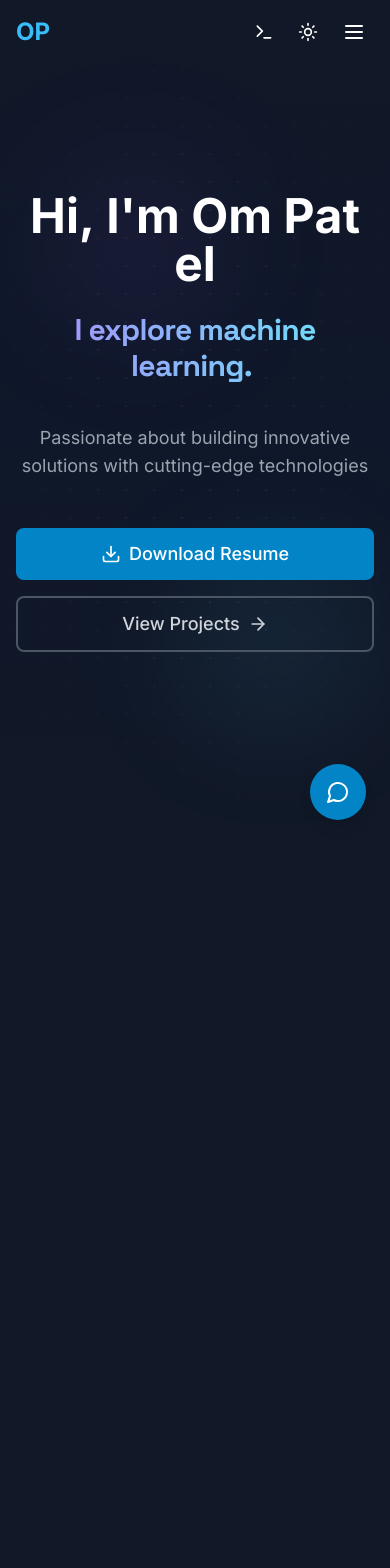
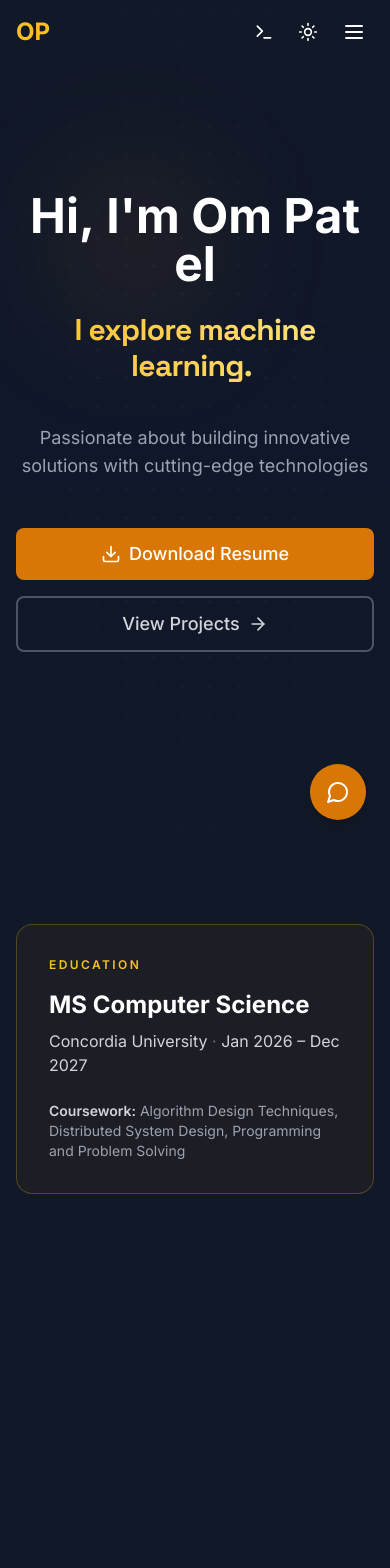
Before and after one commit to OmPatel1493/portfolio, a Next.js app: page / in a window 390 px wide. Shown: the top 1568 px of the page. Built offline with nearby package versions, Linux system fonts and the light colour scheme.

Commit message:
unify color palette to mono + amber accent

```diff
--- a/components/sections/AboutSection.tsx
+++ b/components/sections/AboutSection.tsx
@@ -3,10 +3,6 @@
 import { useEffect, useRef } from "react";
 import { gsap } from "gsap";
 import { ScrollTrigger } from "gsap/ScrollTrigger";
-import { skills, skillCategories } from "@/data/skills";
-import Card from "@/components/ui/Card";
-import Badge from "@/components/ui/Badge";
-import AnimatedCounter from "@/components/sections/AnimatedCounter";
 
 if (typeof window !== "undefined") {
   gsap.registerPlugin(ScrollTrigger);
@@ -17,62 +13,18 @@ export default function AboutSection() {
 
   useEffect(() => {
     const ctx = gsap.context(() => {
-      // Title animation
-      gsap.from(".about-title", {
+      gsap.from(".education-card", {
         scrollTrigger: {
-          trigger: ".about-title",
-          start: "top 80%",
-          end: "bottom 20%",
-          toggleActions: "play reverse play reverse",
+          trigger: ".education-card",
+          start: "top 85%",
+          toggleActions: "play none none none",
         },
         opacity: 0,
-        y: 50,
+        y: 40,
         duration: 1,
-        ease: "power3.out"
+        ease: "power3.out",
       });
 
-      // Text reveal animation
-      gsap.from(".reveal-text", {
-        scrollTrigger: {
-          trigger: ".reveal-text",
-          start: "top 85%",
-          end: "bottom 60%",
-          scrub: 1,
-        },
-        clipPath: "inset(0 100% 0 0)",
-        duration: 1,
-      });
-
-      // Stats cards stagger
-      gsap.from(".stat-card", {
-        scrollTrigger: {
-          trigger: ".stat-card",
-          start: "top 85%",
-          end: "bottom 20%",
-          toggleActions: "play reverse play reverse",
-        },
-        opacity: 0,
-        y: 50,
-        scale: 0.8,
-        stagger: 0.1,
-        duration: 0.8,
-        ease: "back.out(1.7)"
-      });
-
-      // Skill cards with rotation
-      gsap.from(".skill-card", {
-        scrollTrigger: {
-          trigger: ".skill-card",
-          start: "top 85%",
-          end: "bottom 20%",
-          toggleActions: "play reverse play reverse",
-        },
-        opacity: 0,
-        rotateY: 90,
-        stagger: 0.15,
-        duration: 1,
-        ease: "power2.out"
-      });
     }, sectionRef);
 
     return () => ctx.revert();
@@ -80,56 +32,23 @@ export default function AboutSection() {
 
   return (
     <div ref={sectionRef} className="min-h-screen py-20 relative">
-
-      <div className="max-w-7xl mx-auto px-4 sm:px-6 lg:px-8 relative z-10">
-        <div className="about-title text-center mb-16">
-          <h2 className="text-4xl md:text-5xl font-bold text-gray-900 dark:text-transparent dark:bg-clip-text dark:bg-gradient-to-r dark:from-primary-400 dark:to-purple-400 mb-4">
-            About Me
-          </h2>
-          <p className="reveal-text text-lg text-gray-600 dark:text-gray-400 max-w-2xl mx-auto" style={{ clipPath: "inset(0 100% 0 0)" }}>
-            Passionate developer with expertise in full-stack development and data science
+      <div className="max-w-4xl mx-auto px-4 sm:px-6 lg:px-8 relative z-10">
+        <div className="education-card mx-auto max-w-2xl rounded-2xl border border-amber-400/30 dark:border-amber-400/25 bg-amber-500/5 dark:bg-amber-500/5 backdrop-blur-sm p-8 md:p-10">
+          <p className="text-xs md:text-sm font-semibold uppercase tracking-[0.2em] text-amber-600 dark:text-amber-400 mb-4">
+            Education
+          </p>
+          <h3 className="text-2xl md:text-3xl font-bold text-gray-900 dark:text-white mb-2">
+            MS Computer Science
+          </h3>
+          <p className="text-base md:text-lg text-gray-700 dark:text-gray-300 mb-6">
+            Concordia University <span className="text-gray-400 dark:text-gray-500">·</span> Jan 2026 – Dec 2027
+          </p>
+          <p className="text-sm md:text-base text-gray-600 dark:text-gray-400">
+            <span className="font-semibold text-gray-700 dark:text-gray-300">Coursework:</span>{" "}
+            Algorithm Design Techniques, Distributed System Design, Programming and Problem Solving
           </p>
         </div>
 
-        <div className="grid grid-cols-2 md:grid-cols-4 gap-4 mb-16">
-          <Card className="stat-card text-center dark:bg-gray-800/60 dark:backdrop-blur-xl dark:border-gray-700/50">
-            <div className="text-3xl font-bold text-primary-600 dark:text-primary-400">
-              <AnimatedCounter end={2} suffix="+" />
-            </div>
-            <div className="text-sm text-gray-600 dark:text-gray-400">Internships</div>
-          </Card>
-          <Card className="stat-card text-center dark:bg-gray-800/60 dark:backdrop-blur-xl dark:border-gray-700/50">
-            <div className="text-3xl font-bold text-primary-600 dark:text-primary-400">
-              <AnimatedCounter end={5} suffix="+" />
-            </div>
-            <div className="text-sm text-gray-600 dark:text-gray-400">Projects</div>
-          </Card>
-          <Card className="stat-card text-center dark:bg-gray-800/60 dark:backdrop-blur-xl dark:border-gray-700/50">
-            <div className="text-3xl font-bold text-primary-600 dark:text-primary-400">
-              <AnimatedCounter end={8} />.<AnimatedCounter end={31} />
-            </div>
-            <div className="text-sm text-gray-600 dark:text-gray-400">GPA</div>
-          </Card>
-          <Card className="stat-card text-center dark:bg-gray-800/60 dark:backdrop-blur-xl dark:border-gray-700/50">
-            <div className="text-3xl font-bold text-primary-600 dark:text-primary-400">
-              <AnimatedCounter end={10} suffix="+" />
-            </div>
-            <div className="text-sm text-gray-600 dark:text-gray-400">Skills</div>
-          </Card>
-        </div>
-
-        <div className="grid grid-cols-1 md:grid-cols-2 gap-8" style={{ perspective: "1000px" }}>
-          {Object.entries(skillCategories).slice(0, 4).map(([category, categorySkills]) => (
-            <Card key={category} className="skill-card dark:bg-gray-800/60 dark:backdrop-blur-xl dark:border-gray-700/50">
-              <h3 className="text-xl font-bold text-gray-900 dark:text-gray-100 mb-4">{category}</h3>
-              <div className="flex flex-wrap gap-2">
-                {categorySkills.map((skill) => (
-                  <Badge key={skill} variant="primary" className="dark:bg-primary-900/30 dark:text-primary-300 dark:border dark:border-primary-700/50">{skill}</Badge>
-                ))}
-              </div>
-            </Card>
-          ))}
-        </div>
       </div>
     </div>
   );
--- a/components/sections/ExperienceSection.tsx
+++ b/components/sections/ExperienceSection.tsx
@@ -78,7 +78,7 @@ export default function ExperienceSection() {
     <div ref={sectionRef} className="min-h-screen py-20 relative">
       <div className="max-w-5xl mx-auto px-4 sm:px-6 lg:px-8 text-white relative z-10">
         <div className="experience-title text-center mb-16">
-          <h2 className="text-4xl md:text-5xl font-bold text-gray-900 dark:text-transparent dark:bg-clip-text dark:bg-gradient-to-r dark:from-primary-400 dark:to-emerald-400 mb-4">
+          <h2 className="text-4xl md:text-6xl font-extrabold tracking-tight uppercase text-transparent bg-clip-text bg-gradient-to-r from-gray-900 to-gray-400 dark:from-white dark:to-gray-500 mb-4">
             Experience
           </h2>
           <p className="text-lg text-gray-600 dark:text-gray-400 max-w-2xl mx-auto">
--- a/components/sections/Hero.tsx
+++ b/components/sections/Hero.tsx
@@ -109,7 +109,7 @@ export default function Hero() {
 
           <div
             ref={subtitleRef}
-            className="text-3xl md:text-5xl font-bold tracking-tight mb-8 h-20 text-transparent bg-clip-text bg-gradient-to-r from-violet-600 to-cyan-500 dark:from-violet-400 dark:to-cyan-300"
+            className="text-3xl md:text-5xl font-bold tracking-tight mb-8 h-20 text-transparent bg-clip-text bg-gradient-to-r from-amber-600 to-amber-300 dark:from-amber-400 dark:to-amber-200"
             style={{ fontFamily: "var(--font-space-grotesk), sans-serif" }}
           >
             <TypeAnimation
--- a/components/sections/ProjectsSection.tsx
+++ b/components/sections/ProjectsSection.tsx
@@ -24,7 +24,7 @@ export default function ProjectsSection() {
           trigger: ".projects-title",
           start: "top 80%",
           end: "top top",
-          toggleActions: "play none none reverse",
+          toggleActions: "play none none none",
         },
         opacity: 0,
         scale: 0.5,
@@ -75,7 +75,7 @@ export default function ProjectsSection() {
 
       <div className="max-w-7xl mx-auto px-4 sm:px-6 lg:px-8 mb-12 relative z-10">
         <div className="projects-title text-center">
-          <h2 className="text-4xl md:text-5xl font-bold text-gray-900 dark:text-transparent dark:bg-clip-text dark:bg-gradient-to-r dark:from-primary-400 dark:to-teal-400 mb-4">
+          <h2 className="text-4xl md:text-6xl font-extrabold tracking-tight uppercase text-transparent bg-clip-text bg-gradient-to-r from-gray-900 to-gray-400 dark:from-white dark:to-gray-500 mb-4">
             Projects
           </h2>
           <p className="projects-reveal-text text-lg text-gray-600 dark:text-gray-400 max-w-2xl mx-auto mb-8" style={{ clipPath: "inset(0 100% 0 0)" }}>
--- a/components/sections/SkillsSection.tsx
+++ b/components/sections/SkillsSection.tsx
@@ -47,7 +47,7 @@ export default function SkillsSection() {
     <div ref={sectionRef} className="min-h-screen py-20 relative">
       <div className="max-w-6xl mx-auto px-4 sm:px-6 lg:px-8 relative z-10">
         <div className="skills-title text-center mb-16">
-          <h2 className="text-4xl md:text-5xl font-bold text-gray-900 dark:text-white mb-4">
+          <h2 className="text-4xl md:text-6xl font-extrabold tracking-tight uppercase text-transparent bg-clip-text bg-gradient-to-r from-gray-900 to-gray-400 dark:from-white dark:to-gray-500 mb-4">
             Skills
           </h2>
           <p className="text-lg text-gray-600 dark:text-gray-400 max-w-2xl mx-auto">
@@ -62,7 +62,7 @@ export default function SkillsSection() {
               className="skill-row flex flex-col md:flex-row md:items-start gap-4 md:gap-8"
             >
               <div className="md:w-40 md:flex-shrink-0 md:pt-2">
-                <h3 className="text-xs md:text-sm font-semibold uppercase tracking-[0.2em] text-violet-600 dark:text-violet-400">
+                <h3 className="text-xs md:text-sm font-semibold uppercase tracking-[0.2em] text-amber-600 dark:text-amber-400">
                   {category}
                 </h3>
               </div>
@@ -71,7 +71,7 @@ export default function SkillsSection() {
                 {items.map((skill) => (
                   <span
                     key={skill}
-                    className="px-4 py-2 rounded-md text-sm font-medium border border-violet-400/30 dark:border-violet-400/25 text-gray-700 dark:text-gray-200 bg-violet-500/5 dark:bg-violet-500/5 hover:border-violet-400/60 hover:bg-violet-500/10 hover:text-violet-700 dark:hover:text-violet-200 transition-colors"
+                    className="px-4 py-2 rounded-md text-sm font-medium border border-amber-400/30 dark:border-amber-400/25 text-gray-700 dark:text-gray-200 bg-amber-500/5 dark:bg-amber-500/5 hover:border-amber-400/60 hover:bg-amber-500/10 hover:text-amber-700 dark:hover:text-amber-200 transition-colors"
                   >
                     {skill}
                   </span>
--- a/components/terminal/Terminal.tsx
+++ b/components/terminal/Terminal.tsx
@@ -175,7 +175,7 @@ export function Terminal({ onClose }: { onClose: () => void }) {
                 : line.type === "error"
                 ? "text-red-400"
                 : line.type === "success"
-                ? "text-blue-400"
+                ? "text-amber-400"
                 : "text-gray-300"
             }`}
           >
--- a/components/ui/BackgroundCanvas.tsx
+++ b/components/ui/BackgroundCanvas.tsx
@@ -18,8 +18,8 @@ export default function BackgroundCanvas() {
             "radial-gradient(ellipse at center, black 35%, transparent 90%)",
         }}
       />
-      <div className="absolute top-[20%] left-[15%] w-[40vw] h-[40vw] rounded-full bg-violet-400/10 dark:bg-violet-500/10 blur-3xl" />
-      <div className="absolute bottom-[15%] right-[10%] w-[40vw] h-[40vw] rounded-full bg-cyan-300/10 dark:bg-cyan-500/8 blur-3xl" />
+      <div className="absolute top-[20%] left-[15%] w-[40vw] h-[40vw] rounded-full bg-amber-400/10 dark:bg-amber-500/10 blur-3xl" />
+      <div className="absolute bottom-[15%] right-[10%] w-[40vw] h-[40vw] rounded-full bg-amber-300/8 dark:bg-amber-600/8 blur-3xl" />
     </div>
   );
 }
--- a/components/ui/Badge.tsx
+++ b/components/ui/Badge.tsx
@@ -10,7 +10,7 @@ const Badge = forwardRef<HTMLSpanElement, BadgeProps>(
     const variants = {
       default: "bg-gray-100 text-gray-800 dark:bg-gray-700 dark:text-gray-300",
       primary: "bg-primary-100 text-primary-800 dark:bg-primary-900 dark:text-primary-300",
-      secondary: "bg-purple-100 text-purple-800 dark:bg-purple-900 dark:text-purple-300",
+      secondary: "bg-amber-100/60 text-amber-900 dark:bg-amber-900/30 dark:text-amber-200",
       success: "bg-green-100 text-green-800 dark:bg-green-900 dark:text-green-300"
     };
 
--- a/components/ui/ParticleBackground.tsx
+++ b/components/ui/ParticleBackground.tsx
@@ -15,7 +15,7 @@ export default function ParticleBackground() {
             "radial-gradient(ellipse at center, black 40%, transparent 85%)",
         }}
       />
-      <div className="aurora-glow absolute top-1/2 left-1/2 -translate-x-1/2 -translate-y-1/2 w-[60vw] h-[60vw] rounded-full bg-violet-400/15 dark:bg-violet-500/10 blur-3xl" />
+      <div className="aurora-glow absolute top-1/2 left-1/2 -translate-x-1/2 -translate-y-1/2 w-[60vw] h-[60vw] rounded-full bg-amber-400/15 dark:bg-amber-500/10 blur-3xl" />
     </div>
   );
 }
--- a/tailwind.config.js
+++ b/tailwind.config.js
@@ -10,16 +10,16 @@ module.exports = {
     extend: {
       colors: {
         primary: {
-          50: '#f0f9ff',
-          100: '#e0f2fe',
-          200: '#bae6fd',
-          300: '#7dd3fc',
-          400: '#38bdf8',
-          500: '#0ea5e9',
-          600: '#0284c7',
-          700: '#0369a1',
-          800: '#075985',
-          900: '#0c4a6e',
+          50: '#fffbeb',
+          100: '#fef3c7',
+          200: '#fde68a',
+          300: '#fcd34d',
+          400: '#fbbf24',
+          500: '#f59e0b',
+          600: '#d97706',
+          700: '#b45309',
+          800: '#92400e',
+          900: '#78350f',
         },
       },
       animation: {
```
